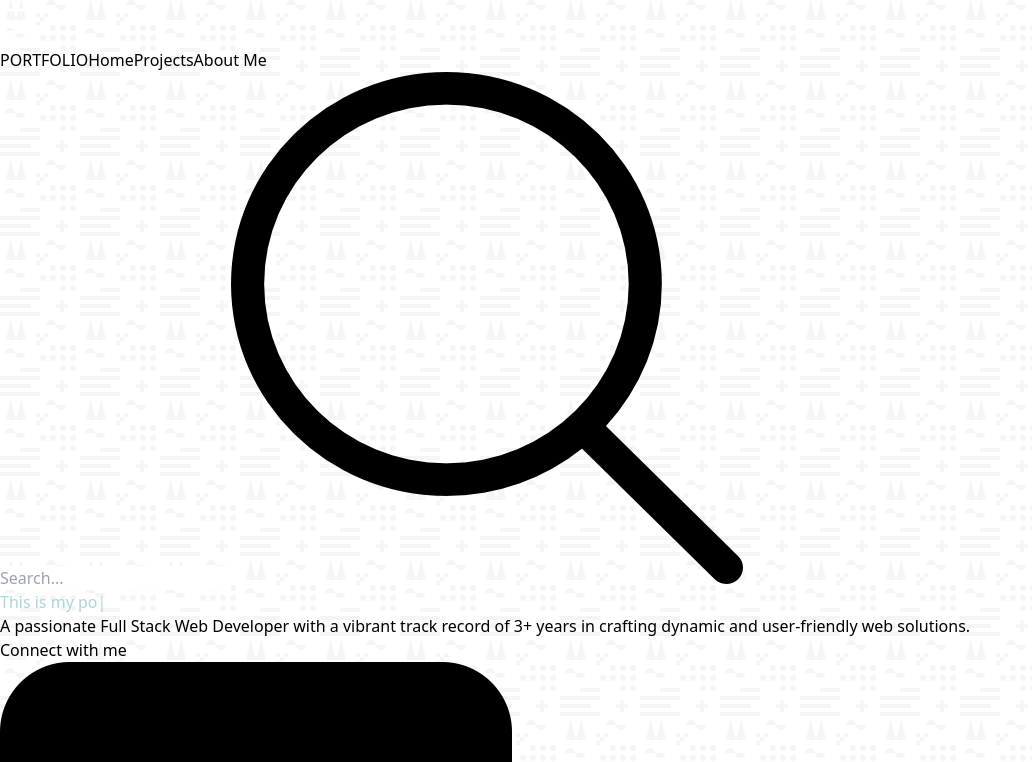
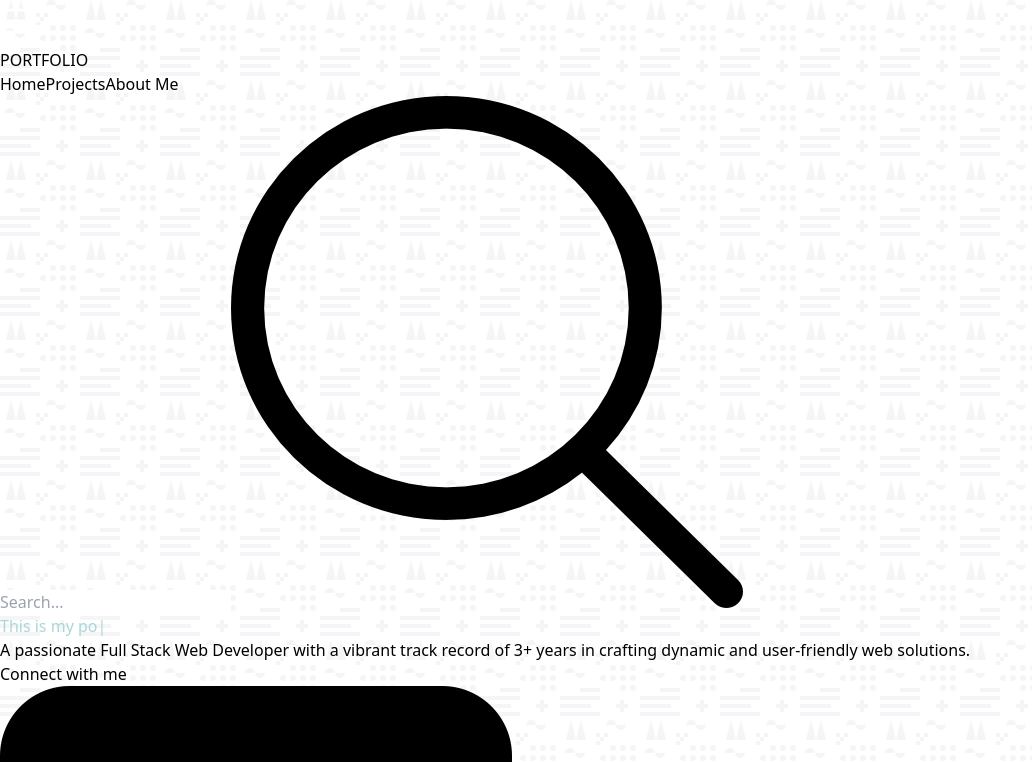
Before and after one commit to himanshu1856/portfolio-1, a React (Vite) app: page / in a window 1280 px wide. Shown: the top 762 px of the page, without its empty margins (0-1032 px from the left). Built offline with nearby package versions, Linux system fonts and the light colour scheme.

Commit message:
home ui 3.0

```diff
--- a/src/components/HomeContainer.jsx
+++ b/src/components/HomeContainer.jsx
@@ -5,7 +5,7 @@ import SocialMediaLinks from './SocialMediaLinks';
 
 const HomeContainer = () => {
   return (
-    <div className='w-full flex flex-col-reverse md:flex-row fadeIn'>
+    <div className='w-full flex flex-col-reverse md:flex-row'>
         <div className='lg:pt-5 lg:pr-20 w-full md:w-2/3 flex flex-col md:justify-start items-start mb-4 md:mb-0'>
             <p className='text-3xl md:text-3xl leading-loose font-mono h-10'>
                 <MultiColorTypeWriter/>
--- a/src/components/Navbar.jsx
+++ b/src/components/Navbar.jsx
@@ -45,13 +45,15 @@ const Navbar = () => {
       )}
 
       {/* Full Navbar for larger screens */}
-      <div className="fadeIn hidden lg:flex w-full h-14 bg-gray-600 opacity-70 rounded-full flex justify-around items-center shadow-lg">
+      <div className="hidden lg:flex w-full h-14 bg-gray-600 opacity-70 rounded-full flex justify-around items-center shadow-lg">
         <a className='text-teal-300 uppercase font-semibold font-mono text-3xl'>PORTFOLIO</a>
-        {navbar_buttons.map((button, index) => (
-          <a key={index} href={`#${button.name.toLowerCase()}`} className="text-white uppercase font-semibold hover:text-orange-200 transition duration-300 px-4 py-1">
-            {button.name}
-          </a>
-        ))}
+        <div>
+          {navbar_buttons.map((button, index) => (
+            <a key={index} href={`#${button.name.toLowerCase()}`} className="text-white uppercase font-semibold hover:text-orange-200 transition duration-300 px-4 py-1">
+              {button.name}
+            </a>
+          ))}
+        </div>
         <SearchBar/>
       </div>
     </div>
```
